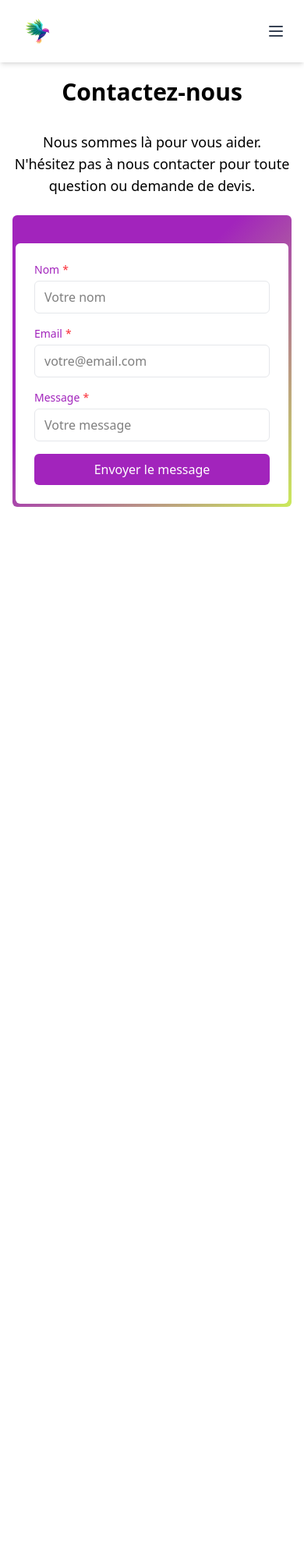
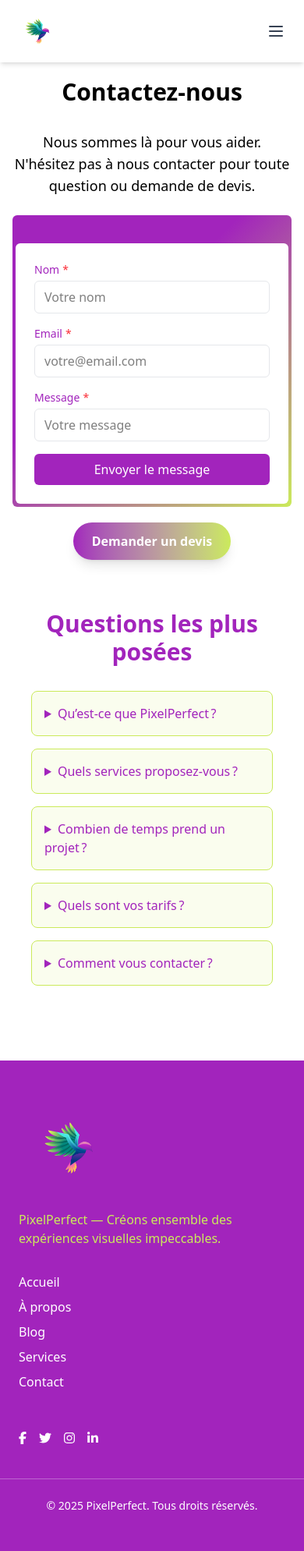
Before and after one commit to TheoMa76/learn-astro, an Astro site: page /contact in a window 390 px wide. Shown: the whole page at 78% size. Before the commit the page ends 844 px from the top, so only its background shows below. Built offline with nearby package versions, Linux system fonts and the light colour scheme; Astro itself is replaced by a stand-in of ours.

Commit message:
Updated and added component

```diff
--- /dev/null
+++ b/src/components/DevisButton.astro
@@ -0,0 +1,21 @@
+---
+const { text = "Demander un devis" } = Astro.props;
+---
+
+<div class="text-center mx-auto w-fit">
+    <button
+    class="bg-gradient-to-r from-[var(--color-primary)] to-[var(--color-secondary)] mx-auto
+            text-white font-semibold py-3 px-6 rounded-full
+            shadow-lg hover:shadow-xl transition-shadow duration-300 cursor-pointer text-center
+        hover:bg-[var(--color-secondary)] focus:outline-none focus:ring-2 focus:ring-[var(--color-primary)] focus:ring-offset-2"
+    type="button"
+    >
+    {text}
+    </button>
+</div>
+
+<style>
+button:hover {
+  filter: brightness(1.05);
+}
+</style>
--- /dev/null
+++ b/src/components/Faq.astro
@@ -0,0 +1,47 @@
+---
+const faqs = [
+  {
+    q: "Qu’est-ce que PixelPerfect ?",
+    a: "PixelPerfect est une agence web spécialisée dans la création de sites esthétiques, intuitifs et optimisés pour l’expérience utilisateur. Nous allions design et performance pour sublimer votre présence en ligne."
+  },
+  {
+    q: "Quels services proposez-vous ?",
+    a: "Nous proposons la conception de sites vitrines, e‑commerce, blogs, ainsi que l’accompagnement UX/UI, le développement sur-mesure et la maintenance continue."
+  },
+  {
+    q: "Combien de temps prend un projet ?",
+    a: "En général, nous livrons un site vitrine en 4 à 6 semaines, un site e‑commerce en 8 à 12 semaines, selon la complexité et vos spécifications."
+  },
+  {
+    q: "Quels sont vos tarifs ?",
+    a: "Nos tarifs varient selon le projet. Contactez-nous pour une étude personnalisée : nous vous proposons une solution adaptée à vos besoins et à votre budget."
+  },
+  {
+    q: "Comment vous contacter ?",
+    a: "Utilisez le formulaire de la page « Contact » ou envoyez-nous un message direct sur hello@pixelperfect.com. Nous revenons vers vous sous 24 h ouvrées."
+  }
+];
+---
+
+<section class="bg-white text-black py-16">
+  <div class="container mx-auto px-6 md:px-12">
+    <h2 class="text-3xl font-bold text-[color:var(--color-primary)] mb-8 text-center">
+      Questions les plus posées
+    </h2>
+
+    <div class="space-y-4">
+      {faqs.map(({ q, a }, i) => (
+        <details
+          class="bg-[color:var(--color-secondary)]/10 border border-[color:var(--color-secondary)] rounded-lg p-4"
+        >
+          <summary class="cursor-pointer font-medium text-[color:var(--color-primary)]">
+            {q}
+          </summary>
+          <p class="mt-2 text-black">
+            {a}
+          </p>
+        </details>
+      ))}
+    </div>
+  </div>
+</section>
--- a/src/components/Footer.astro
+++ b/src/components/Footer.astro
@@ -0,0 +1,49 @@
+---
+import '@fortawesome/fontawesome-svg-core/styles.css';
+
+import { library, config, dom } from '@fortawesome/fontawesome-svg-core';
+import { faFacebookF, faTwitter, faInstagram, faLinkedinIn } from '@fortawesome/free-brands-svg-icons';
+config.autoAddCss = false;
+library.add(faFacebookF, faTwitter, faInstagram, faLinkedinIn);
+dom.watch();
+---
+
+<footer class="bg-[color:var(--color-primary)] text-white py-12 mt-8">
+  <div class="container mx-auto px-6 md:px-12 flex flex-col md:flex-row justify-between items-start gap-8">
+    <div class="flex flex-col items-start">
+      <img src="/images/logo.png" alt="PixelPerfect logo" class="w-32 mb-4">
+      <p class="text-[color:var(--color-secondary)] font-light max-w-xs">
+        PixelPerfect — Créons ensemble des expériences visuelles impeccables.
+      </p>
+    </div>
+
+    <nav class="flex flex-col space-y-2">
+      <a href="/" class="hover:text-[color:var(--color-secondary)]">Accueil</a>
+      <a href="/about" class="hover:text-[color:var(--color-secondary)]">À propos</a>
+      <a href="/blog" class="hover:text-[color:var(--color-secondary)]">Blog</a>
+      <a href="/services" class="hover:text-[color:var(--color-secondary)]">Services</a>
+      <a href="/contact" class="hover:text-[color:var(--color-secondary)]">Contact</a>
+    </nav>
+
+    <div class="flex space-x-4 mt-4 md:mt-0">
+      <a href="#" aria-label="Facebook" class="hover:text-[color:var(--color-secondary)]">
+        <i class="fab fa-facebook-f"></i>
+      </a>
+      <a href="#" aria-label="Twitter" class="hover:text-[color:var(--color-secondary)]">
+        <i class="fab fa-twitter"></i>
+      </a>
+      <a href="#" aria-label="Instagram" class="hover:text-[color:var(--color-secondary)]">
+        <i class="fab fa-instagram"></i>
+      </a>
+      <a href="#" aria-label="LinkedIn" class="hover:text-[color:var(--color-secondary)]">
+        <i class="fab fa-linkedin-in"></i>
+      </a>
+    </div>
+  </div>
+
+  <div class="mt-10 border-t border-white/30 pt-6">
+    <p class="text-center text-sm font-light">
+      © {new Date().getFullYear()} PixelPerfect. Tous droits réservés.
+    </p>
+  </div>
+</footer>
--- a/src/components/Form.tsx
+++ b/src/components/Form.tsx
@@ -120,7 +120,7 @@ export default function FormComponent({ fields, onSubmit, submitText = "Soumettr
   }
 
     return (
-    <div className="relative p-[4px] rounded-md mt-5" style={{ background: "linear-gradient(135deg, var(--color-primary) 40%, var(--color-secondary) 100%)" }}>
+    <div className="relative p-[4px] rounded-md my-5" style={{ background: "linear-gradient(135deg, var(--color-primary) 40%, var(--color-secondary) 100%)" }}>
         <div className="bg-white bg-opacity-80 rounded-md">
         {title && <h3 className="text-2xl md:text-3xl lg:text-3xl font-bold text-center mb-8 animate-gradient">{title}</h3>}
         {description && <p className="text-gray-600 mb-4">{description}</p>}
--- a/src/components/Navbar.astro
+++ b/src/components/Navbar.astro
@@ -36,21 +36,6 @@ const { links = [], logo, logoAlt = "PixelPerfect Logo",colorPrimary,colorSecond
             </a>
           ))}
         </div>
-      </div>
-
-      <div class="hidden md:flex items-center space-x-4">
-        <a
-          href="/signup"
-          class="px-6 py-2 rounded-lg bg-[var(--color-secondary)] text-black hover:opacity-90 transition-all duration-200 font-medium"
-        >
-          S'inscrire
-        </a>
-        <a
-          href="/login"
-          class="px-6 py-2 rounded-lg hover:bg-[var(--color-secondary)] hover:bg-opacity-10 transition-all duration-200 font-medium"
-        >
-          Se connecter
-        </a>
       </div>
 
       <div class="md:hidden flex items-center">
--- /dev/null
+++ b/src/layouts/BlogLayout.astro
@@ -0,0 +1,13 @@
+---
+import BreadCrumb from "../components/BreadCrumb.astro";
+import GlobalLayout from "./GlobalLayout.astro";
+
+
+---
+
+<GlobalLayout>
+    <div slot="content">
+        <slot name="blog-content" />
+    </div>
+    <BreadCrumb />
+</GlobalLayout>
--- a/src/layouts/GlobalLayout.astro
+++ b/src/layouts/GlobalLayout.astro
@@ -2,6 +2,9 @@
 import "../styles/global.css";
 import Navbar from "../components/Navbar.astro";
 import logo from '../../public/images/logo.png';
+import Footer from "../components/Footer.astro";
+import Faq from "../components/Faq.astro";
+import DevisButton from "../components/DevisButton.astro";
 
 
 const { title = "PixelPerfect" } = Astro.props;
@@ -31,9 +34,9 @@ const { title = "PixelPerfect" } = Astro.props;
         </header>
         <main class="mx-auto my-5 max-w-7xl px-4 sm:px-6 lg:px-8 w-full">
             <slot name="content"/>
+            <DevisButton />
+            <Faq />
         </main>
-        <footer>
-            <slot name="footer" />
-        </footer>
+        <Footer />
     </body>
 </html>
```
